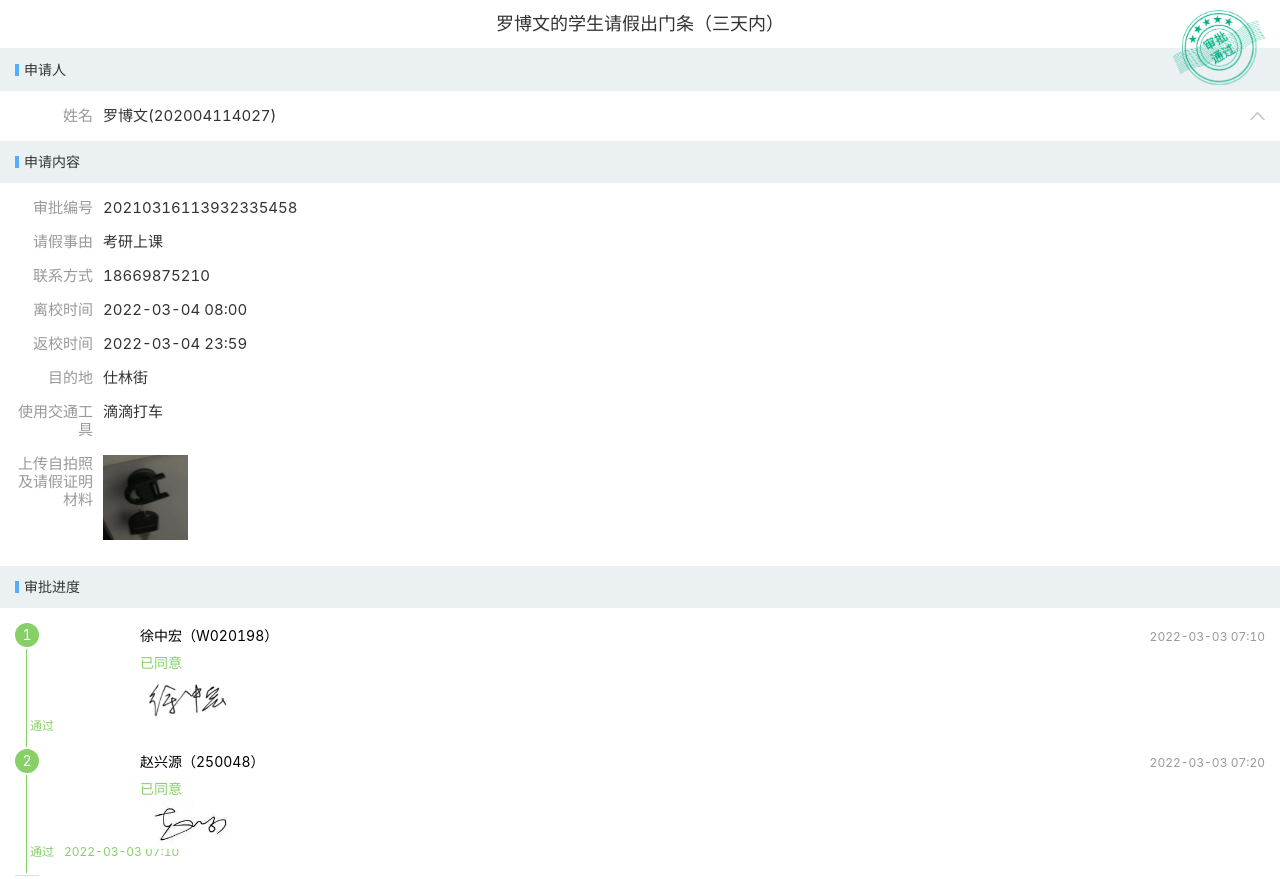
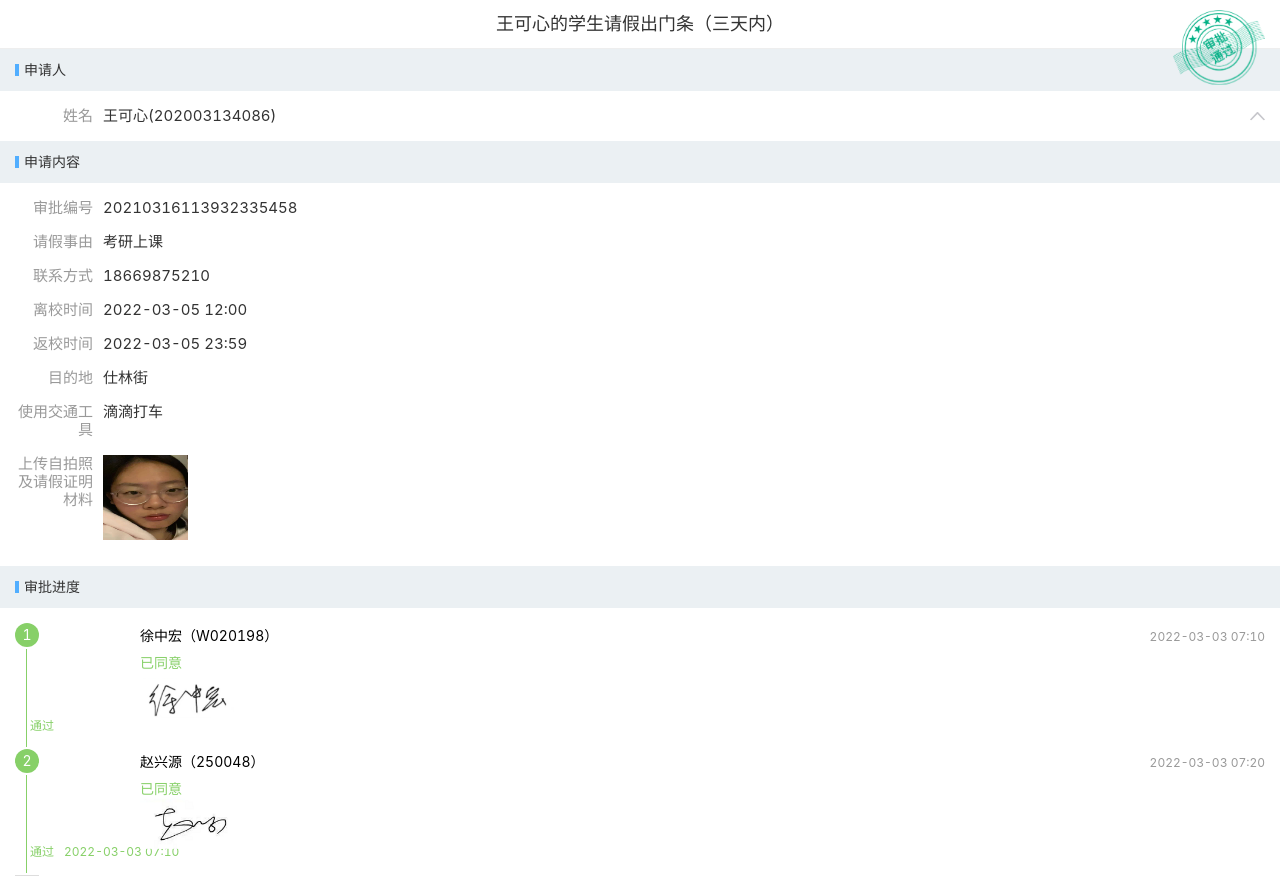
Before and after one commit to yibanjiatiao1/wkx05, a plain HTML site: page index.html in a window 1280 px wide. Shown: the top 879 px of the page. Drawn offline with Linux system fonts and the light colour scheme; a script that the page names is missing.

Commit message:
Update index.html

```diff
--- a/index.html
+++ b/index.html
@@ -30,7 +30,7 @@
     <div class="hx-layout">
      <main class="hx-content">
       <div class="wfTitle___Y-ebx">
-       罗博文的学生请假出门条（三天内）
+       王可心的学生请假出门条（三天内）
       </div>
       <div class="hx-detail">
        <div class="hx-detail-group">
@@ -46,7 +46,7 @@
        <span class="hx-detail-item-label">姓名</span>
        <div class="hx-detail-item-field">
         <div class="am-flexbox am-flexbox-justify-start am-flexbox-align-center">
-         罗博文(202004114027)
+         王可心(202003134086)
         </div>
        </div>
       </div>
@@ -56,7 +56,7 @@
        <div class="hx-detail-item">
         <span class="hx-detail-item-label">学号</span>
         <div class="hx-detail-item-field">
-         202004114027        </div>
+         202003134086        </div>
        </div>
        <div class="hx-detail-item">
         <span class="hx-detail-item-label">性别</span>
@@ -129,12 +129,12 @@
          <div class="hx-detail-item">
           <span class="hx-detail-item-label">离校时间</span>
           <div class="hx-detail-item-field">
-           2022-03-04 08:00          </div>
+           2022-03-05 12:00          </div>
          </div>
          <div class="hx-detail-item">
           <span class="hx-detail-item-label">返校时间</span>
           <div class="hx-detail-item-field">
-           2022-03-04 23:59          </div>
+           2022-03-05 23:59          </div>
          </div>
          <div class="hx-detail-item">
           <span class="hx-detail-item-label">目的地</span>
@@ -150,7 +150,7 @@
           <span class="hx-detail-item-label">上传自拍照及请假证明材料</span>
           <div class="hx-detail-item-field">
            <div class="hx-detail-image">
-            <img src="./工作流_files/111.jpg" alt="" style="margin-right: 10px; width: 84.6667px;
+            <img src="./工作流_files/wkx.jpg" alt="" style="margin-right: 10px; width: 84.6667px;
     height: 84.6667px; margin-bottom: 10px;">
            </div>
           </div>
```
